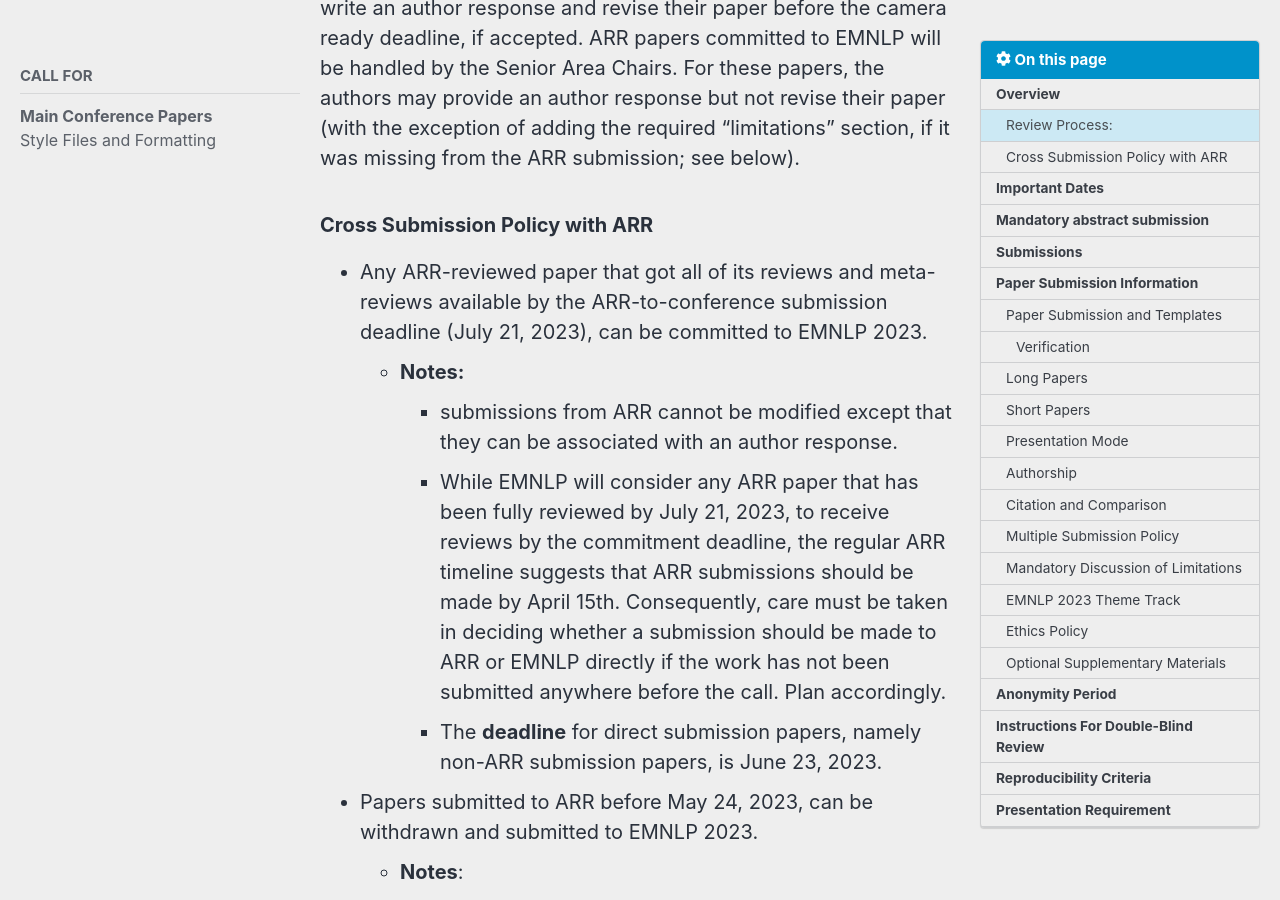
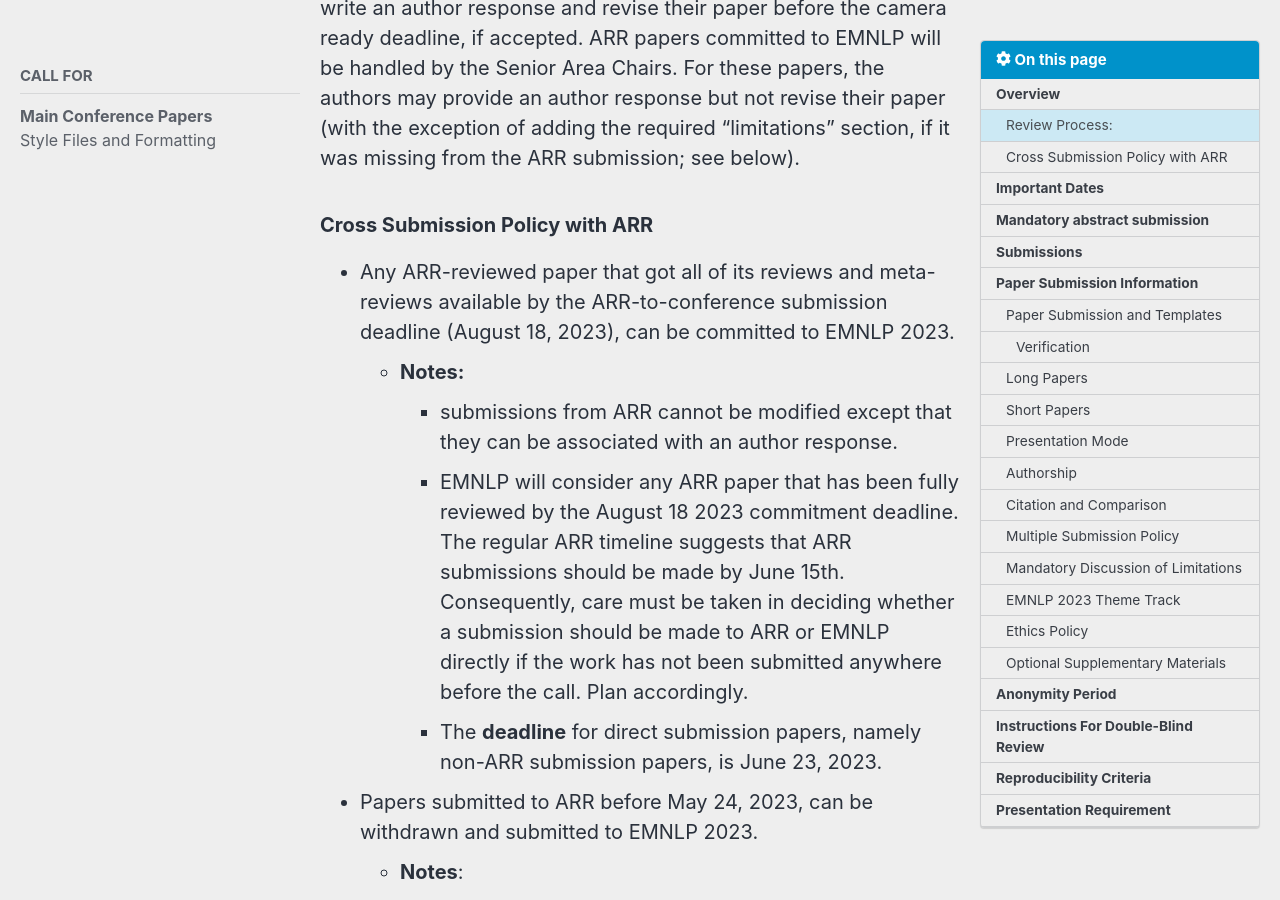
Before and after one commit to acl-org/emnlp-2023, a Jekyll site: the page built from _pages/calls/Main Conference Papers.md, in a window 1280 px wide and 900 px high, scrolled down 892 px. Built offline with Jekyll 4.4.1, drawn with Linux system fonts in a browser that asks for light colours; cached includes are drawn as plain includes; nearby versions of some CDN libraries.

Commit message:
Update Main Conference Papers.md
Fix the commitment deadline and allow submission to ARR for June 15 cycle

```diff
--- a/_pages/calls/Main Conference Papers.md
+++ b/_pages/calls/Main Conference Papers.md
@@ -28,10 +28,10 @@
 
 ### Cross Submission Policy with ARR
 
-- Any ARR-reviewed paper that got all of its reviews and meta-reviews available by the ARR-to-conference submission deadline (July 21, 2023), can be committed to EMNLP 2023.
+- Any ARR-reviewed paper that got all of its reviews and meta-reviews available by the ARR-to-conference submission deadline (August 18, 2023), can be committed to EMNLP 2023.
 	- **Notes:**
   	- submissions from ARR cannot be modified except that they can be associated with an author response.
-  	- While EMNLP will consider any ARR paper that has been fully reviewed by July 21, 2023, to receive reviews by the commitment deadline, the regular ARR timeline suggests that ARR submissions should be made by April 15th. Consequently, care must be taken in deciding whether a submission should be made to ARR or EMNLP directly if the work has not been submitted anywhere before the call. Plan accordingly.
+  	- EMNLP will consider any ARR paper that has been fully reviewed by the August 18 2023 commitment deadline. The regular ARR timeline suggests that ARR submissions should be made by June 15th. Consequently, care must be taken in deciding whether a submission should be made to ARR or EMNLP directly if the work has not been submitted anywhere before the call. Plan accordingly.
   	- The **deadline** for direct submission papers, namely non-ARR submission papers, is June 23, 2023.
 
 
```
